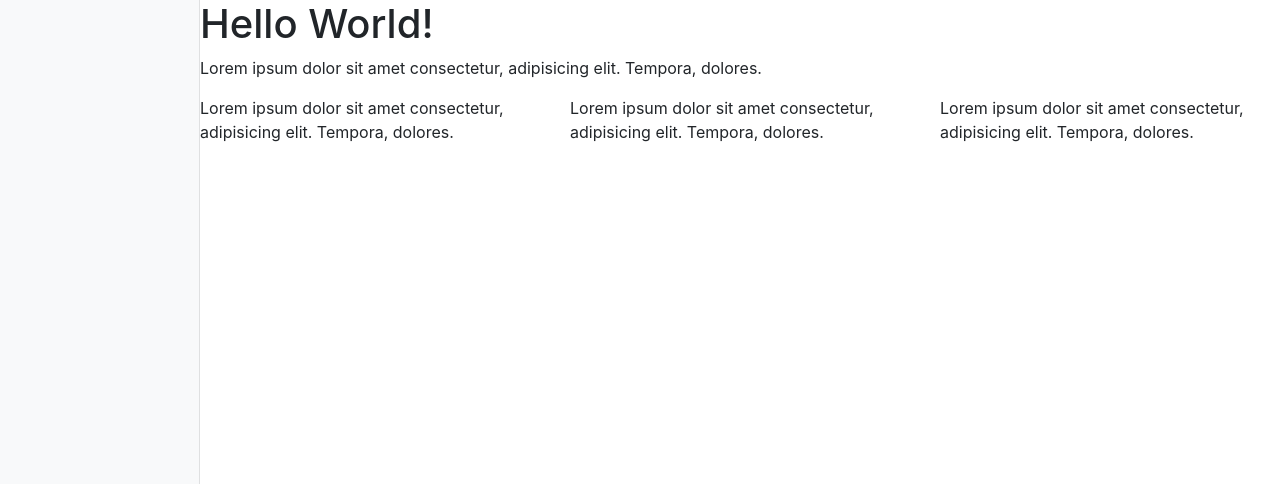
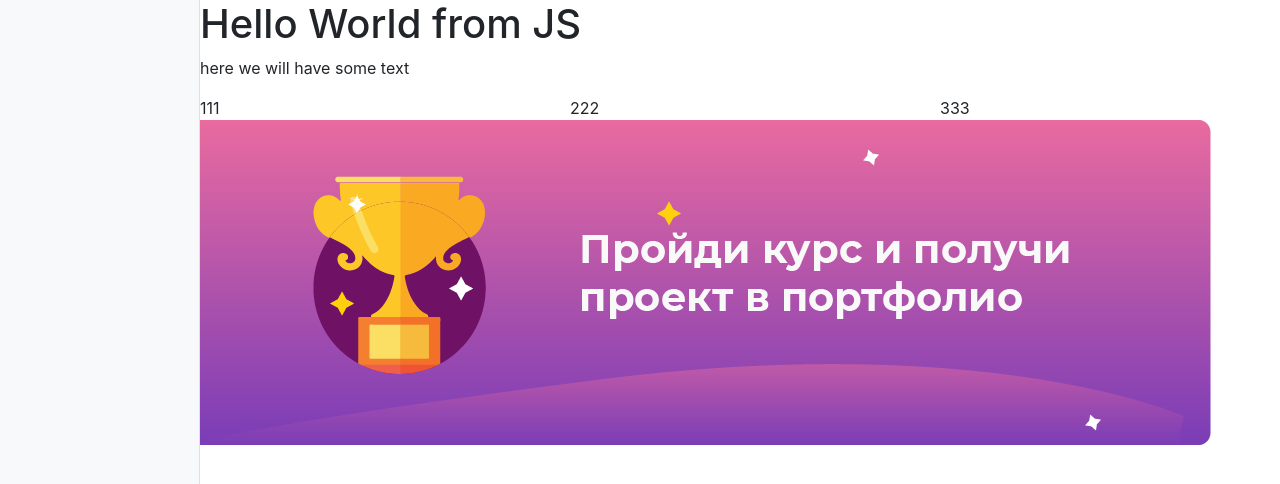
Before and after one commit to Luckyanry/js-constructor, a plain HTML site: page index.html in a window 1280 px wide. Shown: the top 484 px of the page. Drawn offline with nearby package versions, Linux system fonts and the light colour scheme.

Commit message:
added css and js files

```diff
--- a/index.html
+++ b/index.html
@@ -14,33 +14,7 @@
 
   <div id="app" class="container-fluid">
     <div id="panel" class="bg-light sidebar"></div>
-    <div id="site" class="content">
-
-      <div class="row">
-        <div class="col-sm">
-          <h1>Hello World!</h1>
-        </div>
-      </div>
-
-      <div class="row">
-        <div class="col-sm">
-          <p>Lorem ipsum dolor sit amet consectetur, adipisicing elit. Tempora, dolores.</p>
-        </div>
-      </div>
-
-      <div class="row">
-        <div class="col-sm">
-          Lorem ipsum dolor sit amet consectetur, adipisicing elit. Tempora, dolores.
-        </div>
-        <div class="col-sm">
-          Lorem ipsum dolor sit amet consectetur, adipisicing elit. Tempora, dolores.
-        </div>
-        <div class="col-sm">
-          Lorem ipsum dolor sit amet consectetur, adipisicing elit. Tempora, dolores.
-        </div>
-      </div>
-
-    </div>
+    <div id="site" class="content"></div>
   </div>
   <script src="index.js"></script>
 </body>
--- a/index.js
+++ b/index.js
@@ -0,0 +1,70 @@
+const model = [
+  {
+    type: "title",
+    value: "Hello World from JS",
+  },
+  {
+    type: "text",
+    value: "here we will have some text",
+  },
+  {
+    type: "columns",
+    value: ["111", "222", "333"],
+  },
+  {
+    type: "image",
+    value: "./assets/img.png",
+  },
+];
+
+const site = document.querySelector("#site");
+
+model.forEach((block) => {
+  let html = "";
+
+  if (block.type === "title") {
+    html = title(block);
+  } else if (block.type === "text") {
+    html = text(block);
+  } else if (block.type === "columns") {
+    html = columns(block);
+  } else if (block.type === "image") {
+    html = image(block);
+  }
+  site.insertAdjacentHTML("beforeend", html);
+});
+
+function title(block) {
+  return `
+    <div class="row">
+      <div class="col-sm">
+        <h1>${block.value}</h1>
+      </div>
+    </div>
+  `;
+}
+
+function text(block) {
+  return `
+    <div class="row">
+      <div class="col-sm">
+        <p>${block.value}</p>
+      </div>
+    </div>
+  `;
+}
+
+function columns(block) {
+  const html = block.value.map((item) => `<div class="col-sm">${item}</div>`);
+  return `
+    <div class="row">${html.join("")}</div>
+  `;
+}
+
+function image(block) {
+  return `
+    <div class="row">
+      <img src=${block.value} alt=${block.type}>
+    </div>
+  `;
+}
```
Also changed, not shown: assets/img.png (added).
